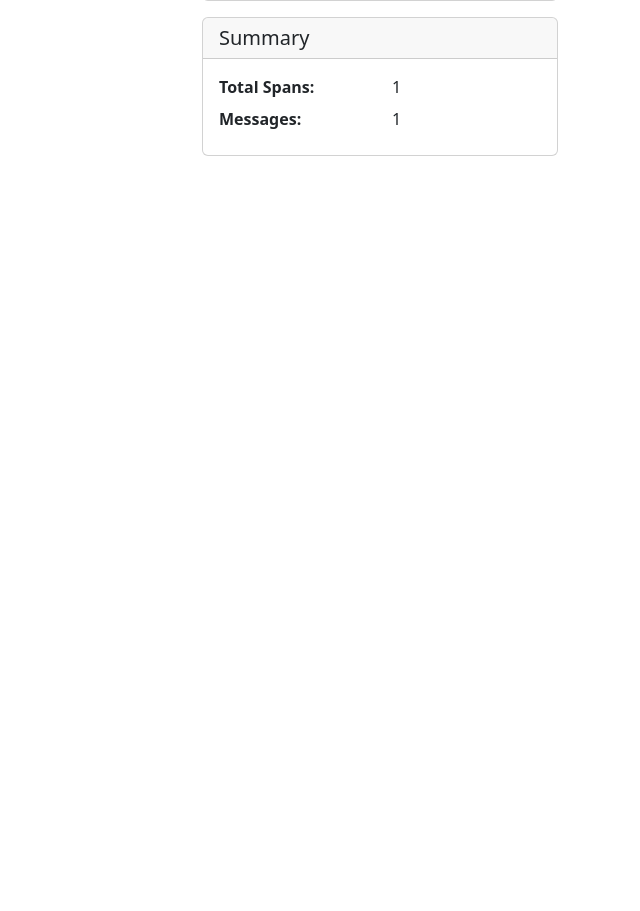
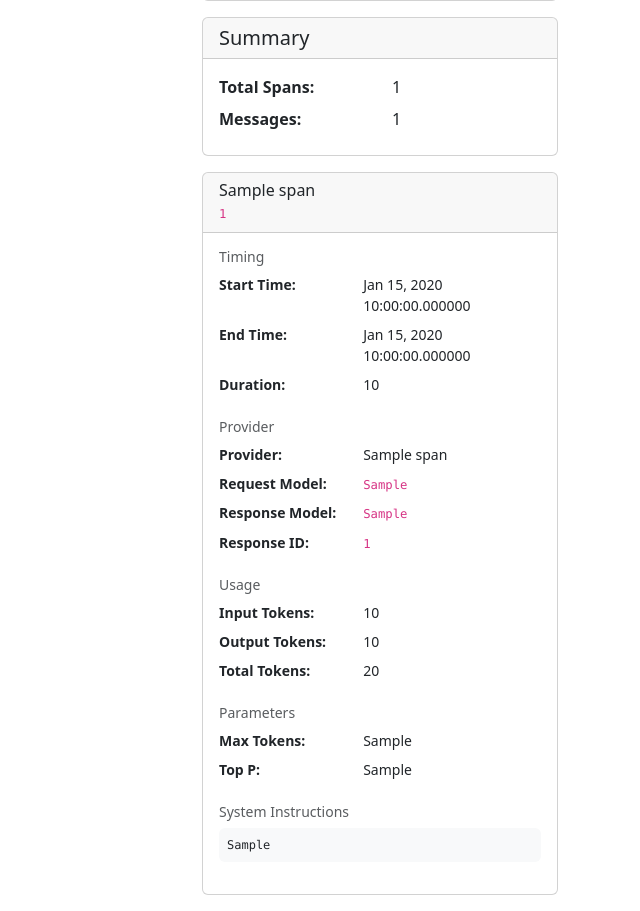
Before and after one commit to noodler-dev/noodler, a Django app: template traces/templates/traces/detail.html in a window 1280 px wide. Shown: the part 418-1329 px from the top of the page, without its empty margins (640-1280 px from the left). Before the commit the page ends 574 px from the top, so only its background shows below. Run offline with Django 5.2, Linux system fonts and the light colour scheme; tables that the repository leaves empty hold one stand-in row (values such as "Sample post"); the template is opened without the code that fills it: values that come from a table or form of the project are taken from there, most other values are stand-ins (such as "Sample title", 1, 10 or a date in 2020); data that the repository does not hold is empty; parts of the project's set-up code (start-up, migrations or seed data) failed here and were passed over.

Commit message:
Cleaned up json/raw section

```diff
--- a/traces/templates/traces/detail.html
+++ b/traces/templates/traces/detail.html
@@ -102,133 +102,24 @@
                             </h2>
                             <div id="collapse{{ item.span.id }}" class="accordion-collapse collapse {% if forloop.first %}show{% endif %}" aria-labelledby="heading{{ item.span.id }}" data-bs-parent="#spansAccordion">
                                 <div class="accordion-body">
-                                    <div class="row">
-                                        <div class="col-md-6">
-                                            <h6>Timing</h6>
-                                            <dl class="row mb-3">
-                                                <dt class="col-sm-5">Start Time:</dt>
-                                                <dd class="col-sm-7">{{ item.span.start_time|date:"M d, Y H:i:s.u" }}</dd>
-
-                                                {% if item.span.end_time %}
-                                                    <dt class="col-sm-5">End Time:</dt>
-                                                    <dd class="col-sm-7">{{ item.span.end_time|date:"M d, Y H:i:s.u" }}</dd>
-
-                                                    <dt class="col-sm-5">Duration:</dt>
-                                                    <dd class="col-sm-7">
-                                                        {% if item.duration %}
-                                                            {{ item.duration }}
-                                                        {% else %}
-                                                            <span class="text-muted">N/A</span>
-                                                        {% endif %}
-                                                    </dd>
-                                                {% else %}
-                                                    <dt class="col-sm-5">Status:</dt>
-                                                    <dd class="col-sm-7"><span class="badge bg-warning">In Progress</span></dd>
-                                                {% endif %}
-                                            </dl>
-                                        </div>
-                                        <div class="col-md-6">
-                                            <h6>Provider Information</h6>
-                                            <dl class="row mb-3">
-                                                {% if item.span.provider_name %}
-                                                    <dt class="col-sm-5">Provider:</dt>
-                                                    <dd class="col-sm-7">{{ item.span.provider_name }}</dd>
-                                                {% endif %}
-
-                                                {% if item.span.request_model %}
-                                                    <dt class="col-sm-5">Request Model:</dt>
-                                                    <dd class="col-sm-7"><code>{{ item.span.request_model }}</code></dd>
-                                                {% endif %}
-
-                                                {% if item.span.response_model %}
-                                                    <dt class="col-sm-5">Response Model:</dt>
-                                                    <dd class="col-sm-7"><code>{{ item.span.response_model }}</code></dd>
-                                                {% endif %}
-
-                                                {% if item.span.response_id %}
-                                                    <dt class="col-sm-5">Response ID:</dt>
-                                                    <dd class="col-sm-7"><code>{{ item.span.response_id }}</code></dd>
-                                                {% endif %}
-                                            </dl>
-                                        </div>
-                                    </div>
-
-                                    {% if item.span.input_tokens or item.span.output_tokens %}
-                                        <div class="row mb-3">
-                                            <div class="col-12">
-                                                <h6>Token Usage</h6>
-                                                <dl class="row mb-0">
-                                                    {% if item.span.input_tokens %}
-                                                        <dt class="col-sm-3">Input Tokens:</dt>
-                                                        <dd class="col-sm-3">{{ item.span.input_tokens|floatformat:0 }}</dd>
-                                                    {% endif %}
-
-                                                    {% if item.span.output_tokens %}
-                                                        <dt class="col-sm-3">Output Tokens:</dt>
-                                                        <dd class="col-sm-3">{{ item.span.output_tokens|floatformat:0 }}</dd>
-                                                    {% endif %}
-
-                                                    {% if item.span.input_tokens and item.span.output_tokens %}
-                                                        <dt class="col-sm-3">Total Tokens:</dt>
-                                                        <dd class="col-sm-3">{{ item.span.input_tokens|add:item.span.output_tokens|floatformat:0 }}</dd>
-                                                    {% endif %}
-                                                </dl>
-                                            </div>
-                                        </div>
-                                    {% endif %}
-
-                                    {% if item.span.max_tokens or item.span.top_p %}
-                                        <div class="row mb-3">
-                                            <div class="col-12">
-                                                <h6>Parameters</h6>
-                                                <dl class="row mb-0">
-                                                    {% if item.span.max_tokens %}
-                                                        <dt class="col-sm-3">Max Tokens:</dt>
-                                                        <dd class="col-sm-3">{{ item.span.max_tokens }}</dd>
-                                                    {% endif %}
-
-                                                    {% if item.span.top_p %}
-                                                        <dt class="col-sm-3">Top P:</dt>
-                                                        <dd class="col-sm-3">{{ item.span.top_p }}</dd>
-                                                    {% endif %}
-                                                </dl>
-                                            </div>
-                                        </div>
-                                    {% endif %}
-
                                     {% if item.finished_reasons_json %}
-                                        <div class="row mb-3">
-                                            <div class="col-12">
+                                        <div class="mb-3">
                                             <h6>Finished Reasons</h6>
                                             <pre class="bg-light p-2 rounded"><code>{{ item.finished_reasons_json }}</code></pre>
-                                            </div>
-                                        </div>
-                                    {% endif %}
-
-                                    {% if item.system_instructions_json %}
-                                        <div class="row mb-3">
-                                            <div class="col-12">
-                                                <h6>System Instructions</h6>
-                                                <pre class="bg-light p-2 rounded"><code>{{ item.system_instructions_json }}</code></pre>
-                                            </div>
                                         </div>
                                     {% endif %}
 
                                     {% if item.input_messages_json %}
-                                        <div class="row mb-3">
-                                            <div class="col-12">
+                                        <div class="mb-3">
                                             <h6>Input Messages</h6>
                                             <pre class="bg-light p-2 rounded" style="max-height: 300px; overflow-y: auto;"><code>{{ item.input_messages_json }}</code></pre>
-                                            </div>
                                         </div>
                                     {% endif %}
 
                                     {% if item.output_messages_json %}
-                                        <div class="row mb-3">
-                                            <div class="col-12">
+                                        <div class="mb-3">
                                             <h6>Output Messages</h6>
                                             <pre class="bg-light p-2 rounded" style="max-height: 300px; overflow-y: auto;"><code>{{ item.output_messages_json }}</code></pre>
-                                            </div>
                                         </div>
                                     {% endif %}
                                 </div>
@@ -275,7 +166,7 @@
                     </dl>
                 </div>
             </div>
-            <div class="card">
+            <div class="card mb-3">
                 <div class="card-header">
                     <h5 class="mb-0">Summary</h5>
                 </div>
@@ -287,6 +178,122 @@
                         <dd class="col-sm-6">{{ conversation_messages|length }}</dd>
                     </dl>
                 </div>
+            </div>
+
+            <!-- Span Details (shown in raw view) -->
+            <div id="spanDetailsSection">
+                {% for item in spans_with_duration %}
+                    <div class="card mb-3 span-details-card" data-span-id="{{ item.span.id }}">
+                        <div class="card-header">
+                            <h6 class="mb-0">{{ item.span.name }}</h6>
+                            <small class="text-muted"><code>{{ item.span.otel_span_id }}</code></small>
+                        </div>
+                        <div class="card-body">
+                            <!-- Timing -->
+                            <div class="mb-3">
+                                <h6 class="small text-muted mb-2">Timing</h6>
+                                <dl class="row mb-0 small">
+                                    <dt class="col-5">Start Time:</dt>
+                                    <dd class="col-7">{{ item.span.start_time|date:"M d, Y H:i:s.u" }}</dd>
+
+                                    {% if item.span.end_time %}
+                                        <dt class="col-5">End Time:</dt>
+                                        <dd class="col-7">{{ item.span.end_time|date:"M d, Y H:i:s.u" }}</dd>
+
+                                        <dt class="col-5">Duration:</dt>
+                                        <dd class="col-7">
+                                            {% if item.duration %}
+                                                {{ item.duration }}
+                                            {% else %}
+                                                <span class="text-muted">N/A</span>
+                                            {% endif %}
+                                        </dd>
+                                    {% else %}
+                                        <dt class="col-5">Status:</dt>
+                                        <dd class="col-7"><span class="badge bg-warning">In Progress</span></dd>
+                                    {% endif %}
+                                </dl>
+                            </div>
+
+                            <!-- Provider Information -->
+                            {% if item.span.provider_name or item.span.request_model or item.span.response_model or item.span.response_id %}
+                                <div class="mb-3">
+                                    <h6 class="small text-muted mb-2">Provider</h6>
+                                    <dl class="row mb-0 small">
+                                        {% if item.span.provider_name %}
+                                            <dt class="col-5">Provider:</dt>
+                                            <dd class="col-7">{{ item.span.provider_name }}</dd>
+                                        {% endif %}
+
+                                        {% if item.span.request_model %}
+                                            <dt class="col-5">Request Model:</dt>
+                                            <dd class="col-7"><code>{{ item.span.request_model }}</code></dd>
+                                        {% endif %}
+
+                                        {% if item.span.response_model %}
+                                            <dt class="col-5">Response Model:</dt>
+                                            <dd class="col-7"><code>{{ item.span.response_model }}</code></dd>
+                                        {% endif %}
+
+                                        {% if item.span.response_id %}
+                                            <dt class="col-5">Response ID:</dt>
+                                            <dd class="col-7"><code>{{ item.span.response_id }}</code></dd>
+                                        {% endif %}
+                                    </dl>
+                                </div>
+                            {% endif %}
+
+                            <!-- Token Usage -->
+                            {% if item.span.input_tokens or item.span.output_tokens %}
+                                <div class="mb-3">
+                                    <h6 class="small text-muted mb-2">Usage</h6>
+                                    <dl class="row mb-0 small">
+                                        {% if item.span.input_tokens %}
+                                            <dt class="col-5">Input Tokens:</dt>
+                                            <dd class="col-7">{{ item.span.input_tokens|floatformat:0 }}</dd>
+                                        {% endif %}
+
+                                        {% if item.span.output_tokens %}
+                                            <dt class="col-5">Output Tokens:</dt>
+                                            <dd class="col-7">{{ item.span.output_tokens|floatformat:0 }}</dd>
+                                        {% endif %}
+
+                                        {% if item.span.input_tokens and item.span.output_tokens %}
+                                            <dt class="col-5">Total Tokens:</dt>
+                                            <dd class="col-7">{{ item.span.input_tokens|add:item.span.output_tokens|floatformat:0 }}</dd>
+                                        {% endif %}
+                                    </dl>
+                                </div>
+                            {% endif %}
+
+                            <!-- Parameters -->
+                            {% if item.span.max_tokens or item.span.top_p %}
+                                <div class="mb-3">
+                                    <h6 class="small text-muted mb-2">Parameters</h6>
+                                    <dl class="row mb-0 small">
+                                        {% if item.span.max_tokens %}
+                                            <dt class="col-5">Max Tokens:</dt>
+                                            <dd class="col-7">{{ item.span.max_tokens }}</dd>
+                                        {% endif %}
+
+                                        {% if item.span.top_p %}
+                                            <dt class="col-5">Top P:</dt>
+                                            <dd class="col-7">{{ item.span.top_p }}</dd>
+                                        {% endif %}
+                                    </dl>
+                                </div>
+                            {% endif %}
+
+                            <!-- System Instructions -->
+                            {% if item.system_instructions_json %}
+                                <div class="mb-3">
+                                    <h6 class="small text-muted mb-2">System Instructions</h6>
+                                    <pre class="bg-light p-2 rounded small" style="max-height: 200px; overflow-y: auto; font-size: 0.75rem;"><code>{{ item.system_instructions_json }}</code></pre>
+                                </div>
+                            {% endif %}
+                        </div>
+                    </div>
+                {% endfor %}
             </div>
         </div>
     </div>
```
Lines whose indentation alone changed are shown as unchanged.
